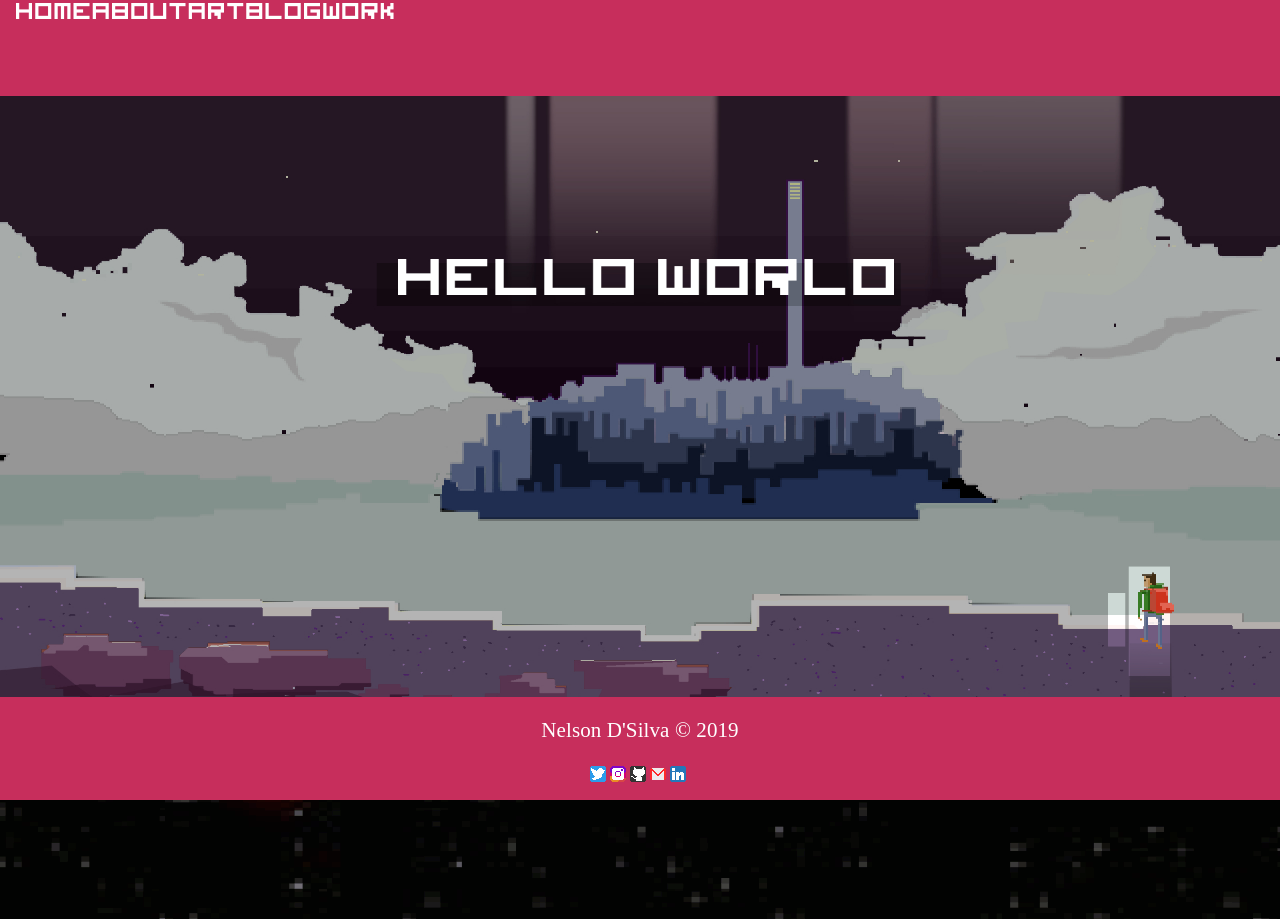
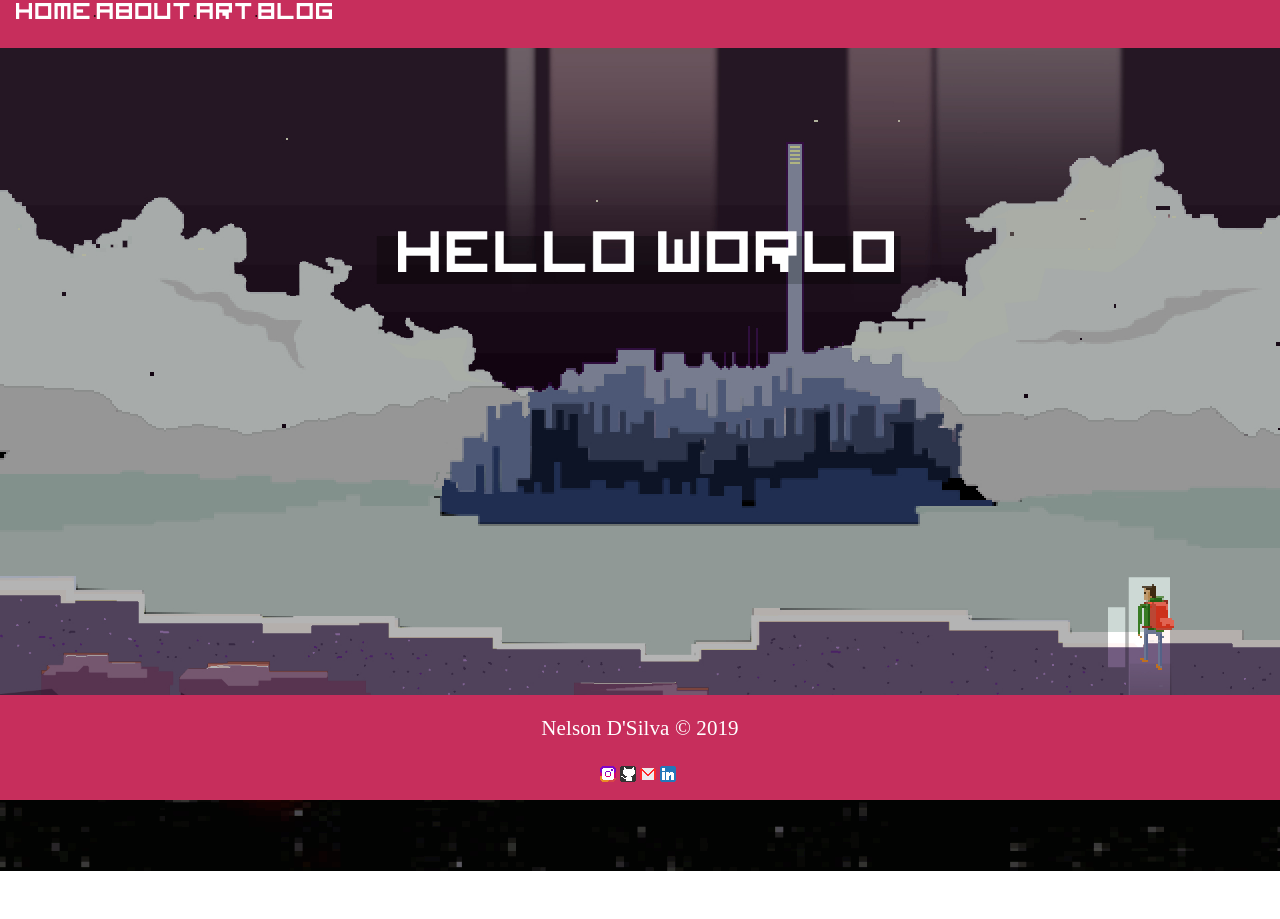
Before and after one commit to nellyds/vue-portfolio-site, a Vue app: page / in a window 1280 px wide. After the commit the page ends 871 px from the top, so only its background shows below. Built offline with nearby package versions, Linux system fonts and the light colour scheme; a web font is replaced by a local one; what vue-paginate, vue-resource would draw is missing.

Commit message:
fixed styling a bit more

```diff
--- a/src/App.vue
+++ b/src/App.vue
@@ -1,19 +1,18 @@
 <template>
   <div id="app">
 <v-app>
-<v-toolbar dense flat prominent
+<v-toolbar dense flat app
+
 color=#c72e5c>
 <v-toolbar-items v-ripple="{ class: white }">
 
       <router-link class="clickable" style="color:white;" to="/">Home</router-link>
-
+      <span class="spacer" >.</span>
       <router-link class="clickable" style="color:white;" to="/about">About</router-link>
-
+<span class="spacer" >.</span>
       <router-link class="clickable" style="color:white;" to="/art">Art</router-link>
-
+<span class="spacer" >.</span>
       <router-link class="clickable" style="color:white;" to="/blog">Blog</router-link>
-
-      <router-link class="clickable" style="color:white;" to="/work">Work</router-link>
 
 </v-toolbar-items>
 </v-toolbar>
@@ -35,11 +34,10 @@ color=#c72e5c>
           </v-card-text>
       <v-divider></v-divider>
       <div class="icons">
-           <i class="nes-icon twitter is-small icon"></i>
-      <i class="nes-icon instagram is-small icon"></i>
-      <i class="nes-icon github is-small icon"></i>
-      <i class="nes-icon gmail is-small icon"></i>
-      <i class="nes-icon linkedin is-small icon"></i>
+      <a href="http://www.instagram.com/nellzymandias" ><i class="nes-icon instagram is-small icon"></i></a>
+      <a href="http://github.com/nellyds"><i class="nes-icon github is-small icon"></i></a>
+      <a href="ndsilva822@gmail.com"><i class="nes-icon gmail is-small icon"></i></a>
+      <a href="https://www.linkedin.com/in/nelson-d-silva-b33362156/"><i class="nes-icon linkedin is-small icon"></i></a>
     </div>
 
     </v-footer>
@@ -130,7 +128,9 @@ a:hover{
   opacity: 0;
   transform: translateY(-30%);
 }
-
+.clickable{
+  font-size: 1em;
+}
 .clickable:hover {
   text-shadow: 2px 2px white;
 }
--- a/src/views/About.vue
+++ b/src/views/About.vue
@@ -4,7 +4,7 @@
    <div class="about_container">
         <img src="@/assets/profile.gif">
         <div class="nes-container is-dark">
-    <h1>{{aboutEntry[0].content}}</h1>
+    <p class="about_content">{{aboutEntry[0].content}}</p>
 </div>
    </div>
 
@@ -34,9 +34,18 @@ beforeMount(){
 }
 </script>
 <style scoped>
+img{
+
+
+  height: 40vh;
+  width: auto;
+  margin: auto;
+}
+.about_content{
+  font-size:1.2em;
+}
 .about_container{
-  width:35%;
+  width: 80vw;
   margin: auto;
-  font-size: .7em;
 }
 </style>
--- a/src/views/Blog.vue
+++ b/src/views/Blog.vue
@@ -1,19 +1,21 @@
+
+
 <template>
 
   <div class="blog">
 
-    <paginate name="entries" :list="entries">
-       <v-responsive :aspect-ratio="16/9">
+    <paginate class="entries_container" name="entries" :list="entries">
+
       <div class="entry_title" v-for="entry in paginated('entries')" :key="entry.id">
 
 
      <router-link style="color:white" v-bind:to="'entry/' + entry.id">{{entry.title}}</router-link>
       </div>
-       </v-responsive>
+
     </paginate>
 
 
-  <paginate-links for="entries" :limit="5" :show-step-links="true"></paginate-links>
+  <paginate-links style="color:white" for="entries" :limit="5" :show-step-links="true"></paginate-links>
 
   </div>
 </template>
@@ -27,7 +29,6 @@ data(){
   }
 },
 methods: {
-
 },
   beforeMount() {
 
@@ -41,10 +42,14 @@ methods: {
 </script>
 <style>
 .entry_title{
-  font-family: 'hyper'
+  font-family: 'hyper';
+  font-size: 1.5em;
+}
+.entries_container{
+padding-top: .2em;
+padding-bottom: .2em;
 }
 li{
   list-style: none;
 }
-
 </style>
--- a/src/views/Entry.vue
+++ b/src/views/Entry.vue
@@ -1,11 +1,11 @@
 <template>
   <div class="entry">
     <v-responsive :aspect-ratio="16/9">
-  <h1 style="font-family: 'hyper';color:white"> {{ blogItem[0].title }} </h1>
+  <p class="entry_title" style="font-family: 'hyper';color:white"> {{ blogItem[0].title }} </p>
     <v-responsive :aspect-ratio="8/8" class="entry_container">
     <div class="nes-container is-dark">
 
-    <h2 v-html = blogItem[0].content> </h2>
+    <p class="entry_content" v-html = blogItem[0].content> </p>
 </div>
     </v-responsive>
 
@@ -25,7 +25,7 @@ export default {
   beforeMount() {
     var entryId = this.$route.params.id;
     this.$http
-      .get('http://127.0.0.1:5000/getEntry?id=' + entryId)
+      .get('https://nelsondsilva.pythonanywhere.com/getEntry?id=' + entryId)
       .then(function(data) {
         this.blogItem = data.body.entry;
       });
@@ -35,6 +35,14 @@ export default {
 <style>
 .entry_container{
   width: 70vw;
+  margin: auto;
+}
+.entry_title{
+  font-size:1.3em;
+}
+.entry_content{
+  font-size:.8em;
 }
 
+
 </style>
--- a/src/views/Home.vue
+++ b/src/views/Home.vue
@@ -25,8 +25,9 @@ export default {
 </script>
 <style scoped>
 img{
-  height: 80vh;
+
   width: 100vw;
+  height: auto;
   margin: auto;
 }
 #cf {
```
